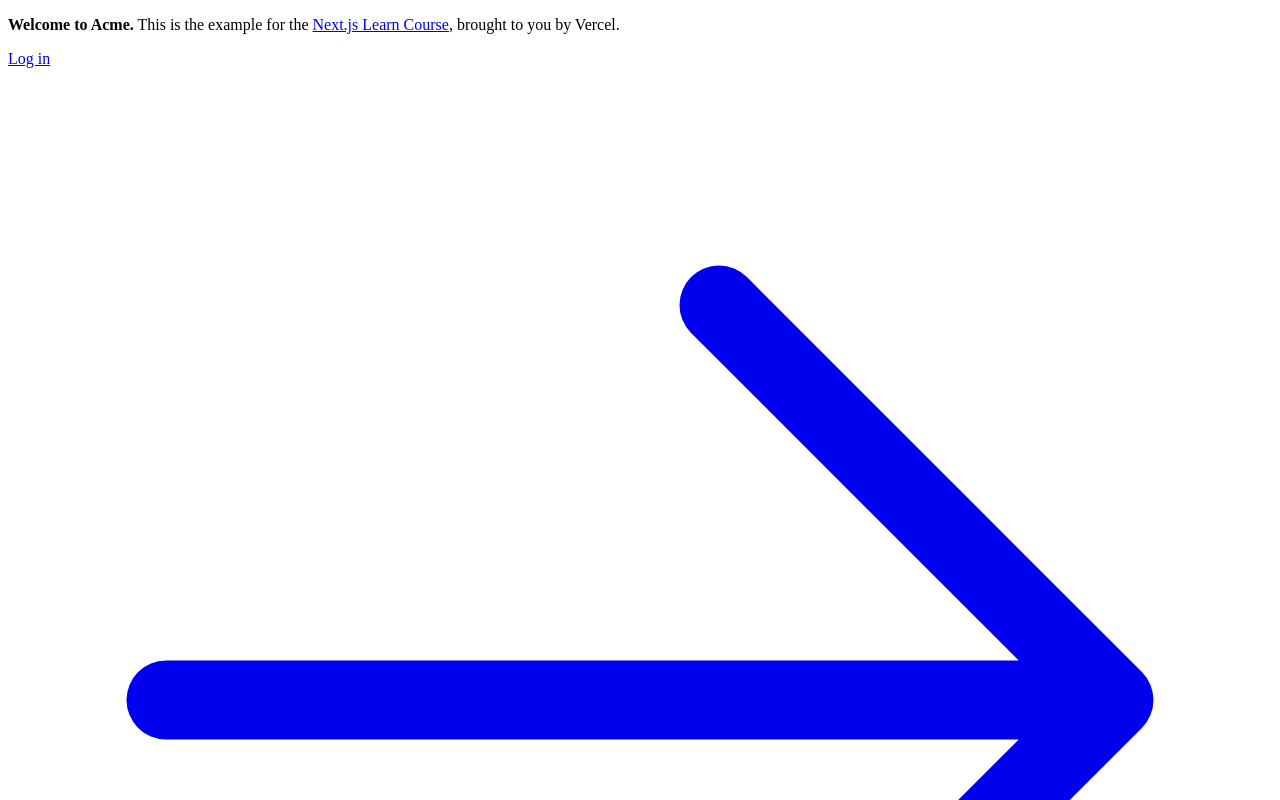
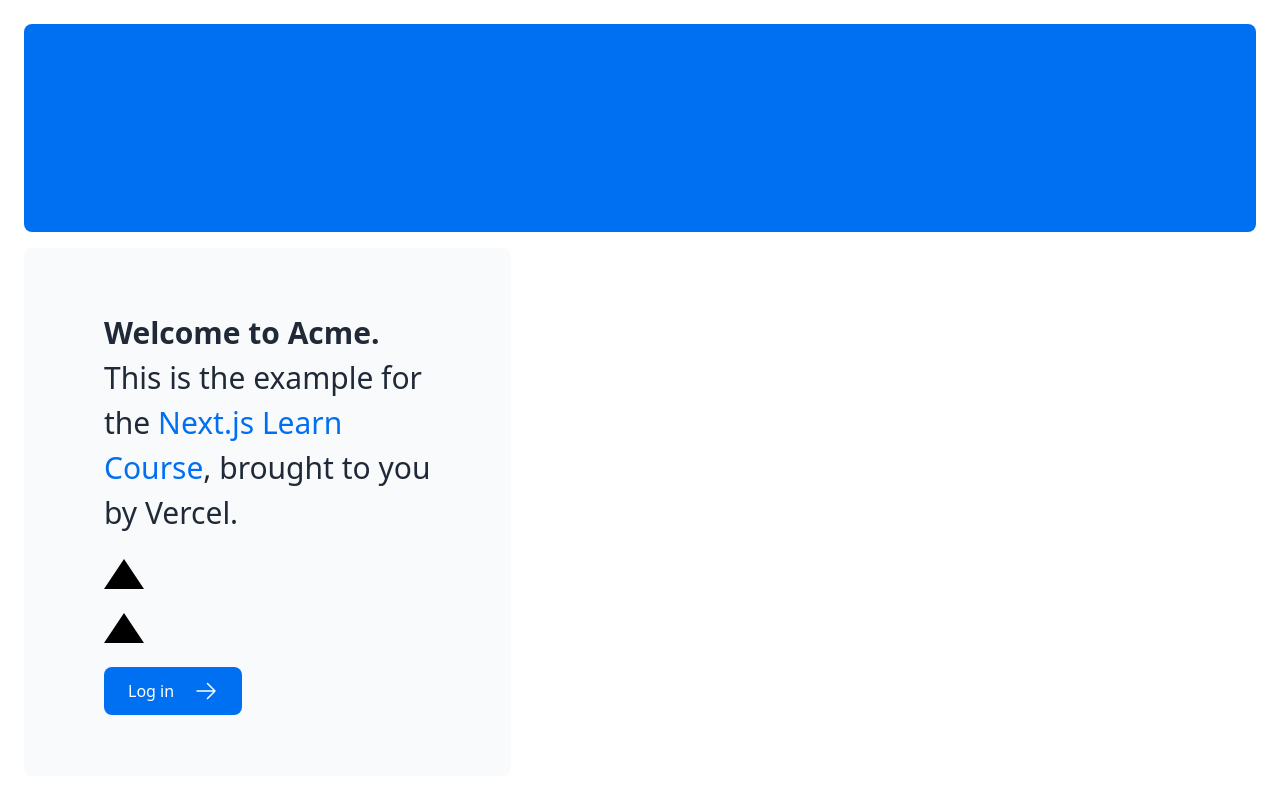
Before and after one commit to TuongLe18110234/nextjs-tutorial, a Next.js app in the folder nextjs-dashboard/: page / in a window 1280 px wide. Shown: the top 800 px of the page. Built offline with nearby package versions, Linux system fonts and the light colour scheme.

Commit message:
[Chappter 2] CSS Styling

```diff
--- a/nextjs-dashboard/app/layout.tsx
+++ b/nextjs-dashboard/app/layout.tsx
@@ -1,3 +1,5 @@
+import '@/app/ui/global.css';
+
 export default function RootLayout({
   children,
 }: {
--- a/nextjs-dashboard/app/page.tsx
+++ b/nextjs-dashboard/app/page.tsx
@@ -1,6 +1,7 @@
 import AcmeLogo from '@/app/ui/acme-logo';
 import { ArrowRightIcon } from '@heroicons/react/24/outline';
 import Link from 'next/link';
+import styles from '@/app/ui/home.module.css'
 
 export default function Page() {
   return (
@@ -17,6 +18,10 @@
             </a>
             , brought to you by Vercel.
           </p>
+          <div
+            className="h-0 w-0 border-b-[30px] border-l-[20px] border-r-[20px] border-b-black border-l-transparent border-r-transparent"
+          />
+          <div className={styles.shape}></div>
           <Link
             href="/login"
             className="flex items-center gap-5 self-start rounded-lg bg-blue-500 px-6 py-3 text-sm font-medium text-white transition-colors hover:bg-blue-400 md:text-base"
--- /dev/null
+++ b/nextjs-dashboard/app/ui/home.module.css
@@ -0,0 +1,7 @@
+.shape {
+    height: 0;
+    width: 0;
+    border-bottom: 30px solid black;
+    border-left: 20px solid transparent;
+    border-right: 20px solid transparent;
+}
```
